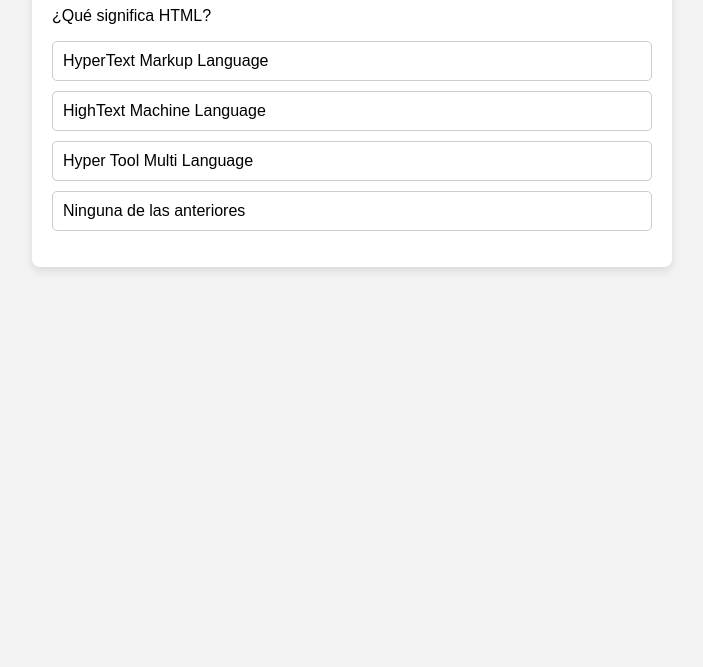
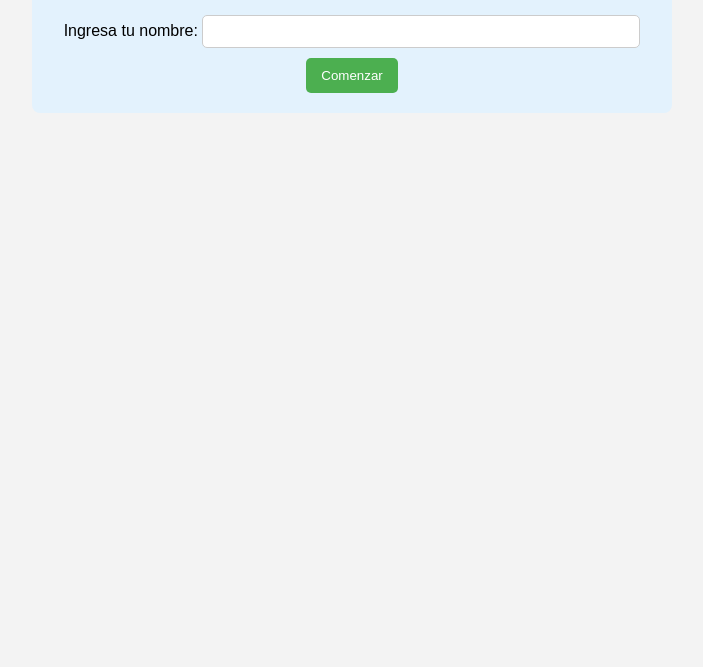
Before and after one commit to Ignacio-Rosales/Integrador-Js-programacion, a plain HTML site: page index.html in a window 1280 px wide. Shown: the part 133-800 px from the top of the page, without its empty margins (288-991 px from the left). Drawn offline with Linux system fonts and the light colour scheme.

Commit message:
ADD: formulario de ingreso

```diff
--- a/index.html
+++ b/index.html
@@ -7,7 +7,15 @@
     <link rel="stylesheet" href="style.css" />
   </head>
   <body>
-    <div class="container">
+    <div id="formulario-usuario">
+      <h2>Bienvenido al Quiz de Programacion</h2>
+      <form id="form-nombre">
+        <label for="nombre">Ingresa tu nombre:</label>
+        <input type="text" id="nombre" required />
+        <button type="submit">Comenzar</button>
+      </form>
+    </div>
+    <div class="container oculto">
       <h1>Quiz de Programacion</h1>
       <div id="quiz-container">
         <p id="pregunta"></p>
--- a/script.js
+++ b/script.js
@@ -2,8 +2,12 @@
 let preguntas = []
 let preguntaActual = 0
 let puntaje = 0
+let nombreUsuario = ""
 
 // referencias a los elementos del DOM
+const formularioUsuario = document.getElementById('formulario-usuario')
+const formNombre = document.getElementById('form-nombre')
+const inputNombre = document.getElementById('nombre')
 const contenedorPregunta = document.getElementById('pregunta')
 const contenedorOpciones = document.getElementById('opciones')
 const botonSiguiente = document.getElementById('siguiente')
@@ -26,6 +30,17 @@ async function cargarPreguntas() {
         console.log(error)
     }
 }
+
+formNombre.addEventListener('submit', (e) => {
+    e.preventDefault()
+    nombreUsuario = inputNombre.value.trim()
+
+    if(nombreUsuario !== ""){
+        formularioUsuario.classList.add('oculto')
+        document.querySelector('.container').classList.remove('oculto')
+        cargarPreguntas()
+    }
+})
 
 // Muestra la pregunta actual y sus opciones en el DOM
 function mostrarPregunta() {
@@ -86,7 +101,7 @@ botonSiguiente.onclick = () => {
 function mostrarResultado() {
     quizContainer.classList.add('oculto')
     resultado.classList.remove('oculto')
-    puntajeFinal.textContent =  `Obtuviste ${puntaje} de ${preguntas.length} respuestas correctas.`
+    puntajeFinal.textContent =  `${nombreUsuario}, obtuviste ${puntaje} de ${preguntas.length} respuestas correctas.`
 }
 
 // Reinicia el juego para volver a empezar el quiz desde la primera pregunta
--- a/style.css
+++ b/style.css
@@ -3,6 +3,23 @@ body {
   background: #f3f3f3;
   margin: 0;
   padding: 0;
+}
+
+#formulario-usuario {
+  max-width: 600px;
+  margin: 50px auto;
+  background: #e3f2fd;
+  padding: 20px;
+  border-radius: 8px;
+  text-align: center;
+}
+
+input[type="text"] {
+  padding: 8px;
+  width: 70%;
+  margin: 10px 0;
+  border: 1px solid #ccc;
+  border-radius: 5px;
 }
 
 .container {
```
